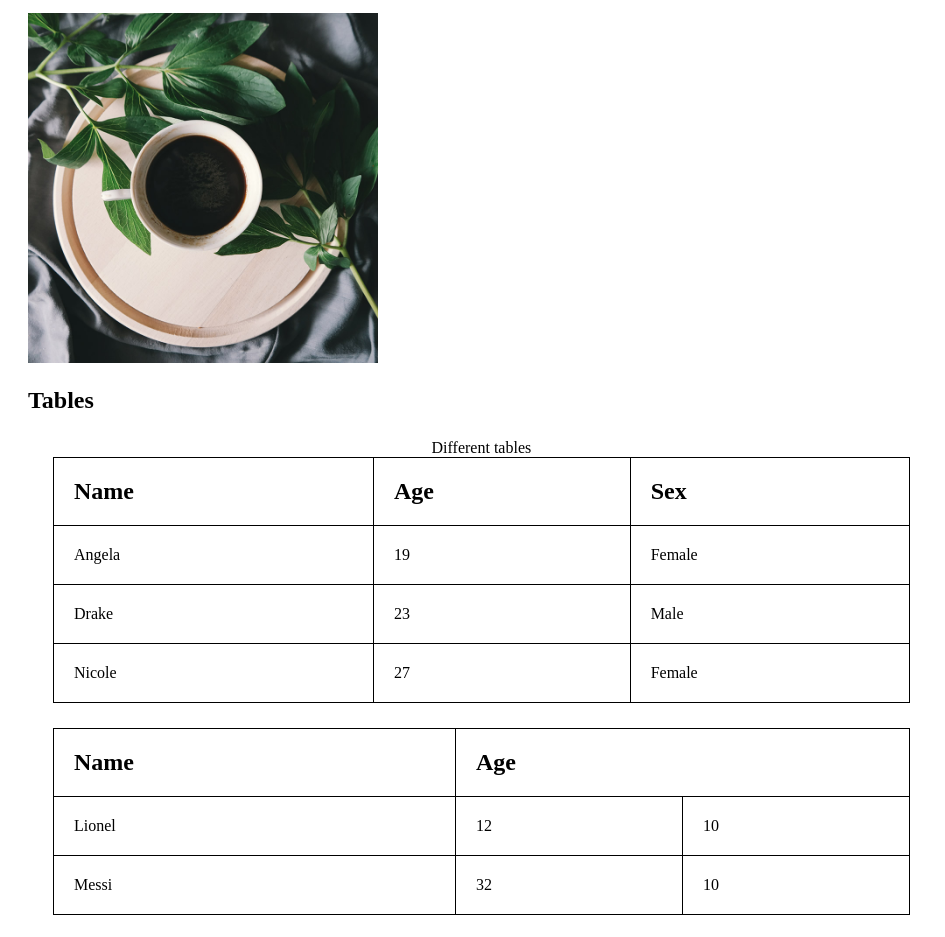
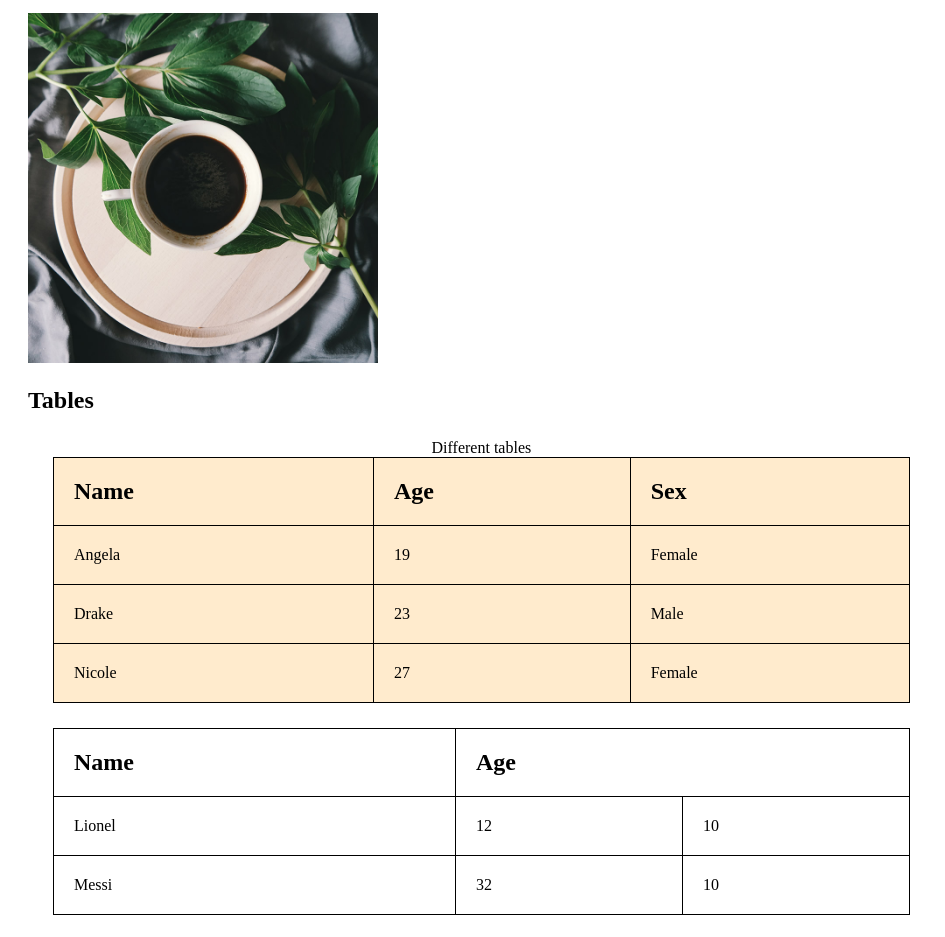
Before and after one commit to Emelyne-Ngabonziza/html-crash-course, a plain HTML site: page index.html in a window 1280 px wide. Shown: the part 137-1074 px from the top of the page, without its empty margins (0-945 px from the left). Drawn offline with Linux system fonts and the light colour scheme.

Commit message:
id and classes

```diff
--- a/index.html
+++ b/index.html
@@ -26,7 +26,7 @@
 <img src="1.jpg" alt="coffee cup" width="350px" height="350px">
  <h2>Tables</h2>
 
-<table>
+<table id="tb1">
     <caption>Different tables</caption>
     <tr>
         <th>Name</th>
--- a/style.css
+++ b/style.css
@@ -17,3 +17,6 @@ th{
     font-style: bold;
     text-align: left;
 }
+table#tb1{
+    background-color: blanchedalmond;
+}
```
